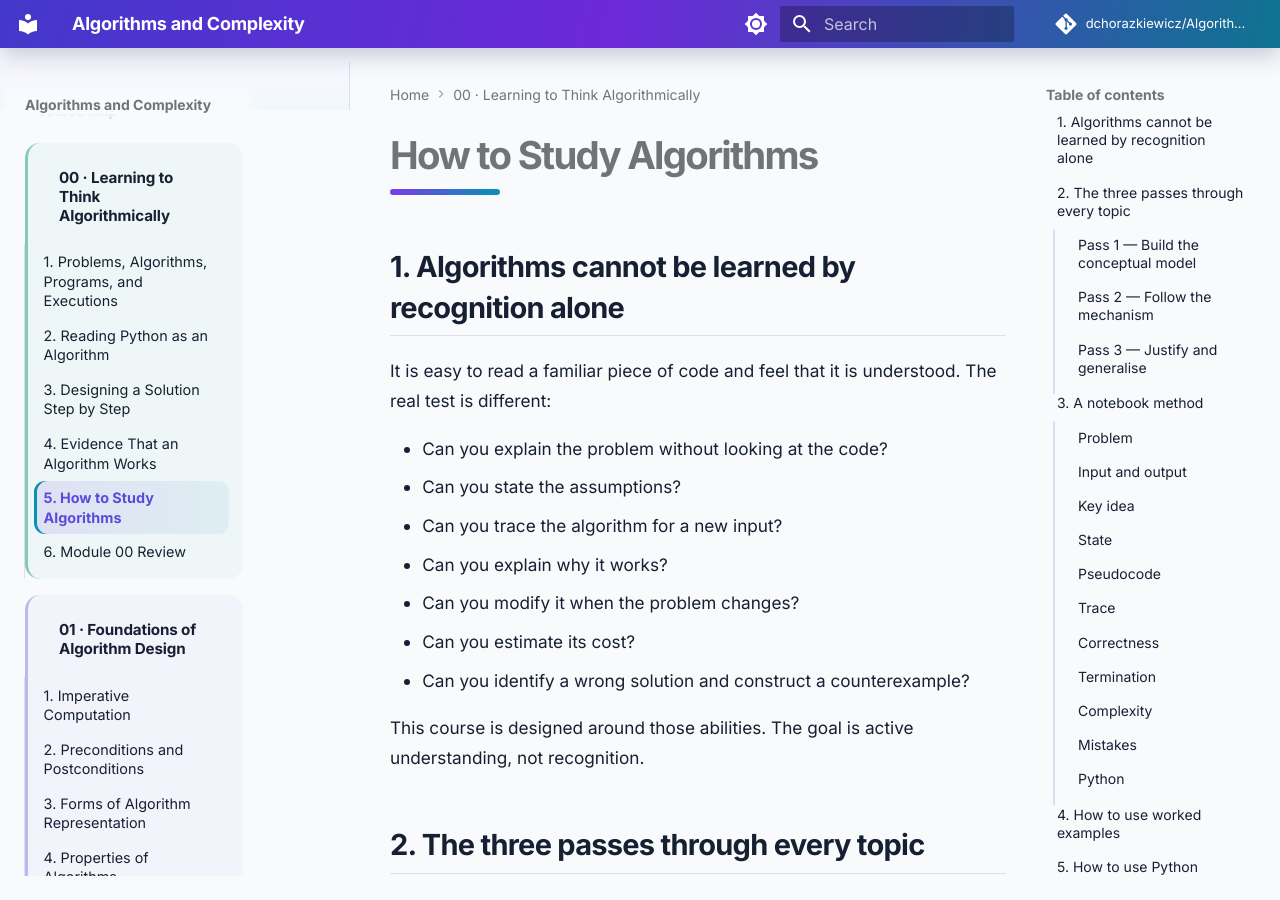
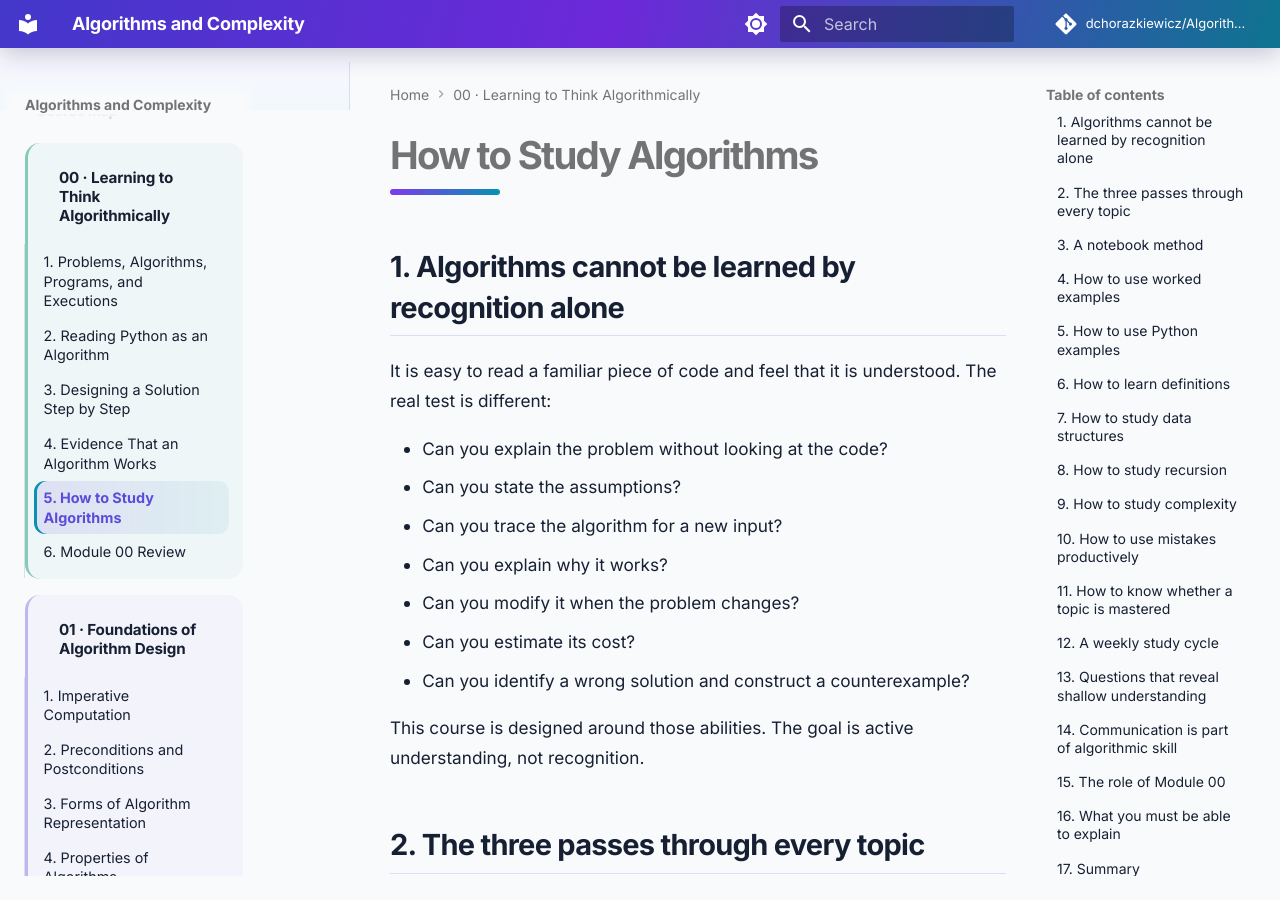
Before and after one commit to dchorazkiewicz/Algorithms_and_Complexity, an MkDocs documentation site: the page built from docs/course/00-learning-to-think-algorithmically/05-how-to-study-algorithms.md, in a window 1280 px wide and 900 px high. Built offline with MkDocs 1.6.1 and Material for MkDocs 9.7.7, drawn with Linux system fonts in a browser that asks for light colours; comment, search, counter and statistics services are not loaded.

Commit message:
Reduce navigation density and limit page table of contents depth

```diff
--- a/mkdocs.yml
+++ b/mkdocs.yml
@@ -17,7 +17,6 @@
     - navigation.instant.progress
     - navigation.tracking
     - navigation.sections
-    - navigation.expand
     - navigation.path
     - navigation.indexes
     - navigation.top
@@ -53,6 +52,7 @@
   - tables
   - toc:
       permalink: true
+      toc_depth: 2
   - pymdownx.details
   - pymdownx.highlight:
       anchor_linenums: true
```
